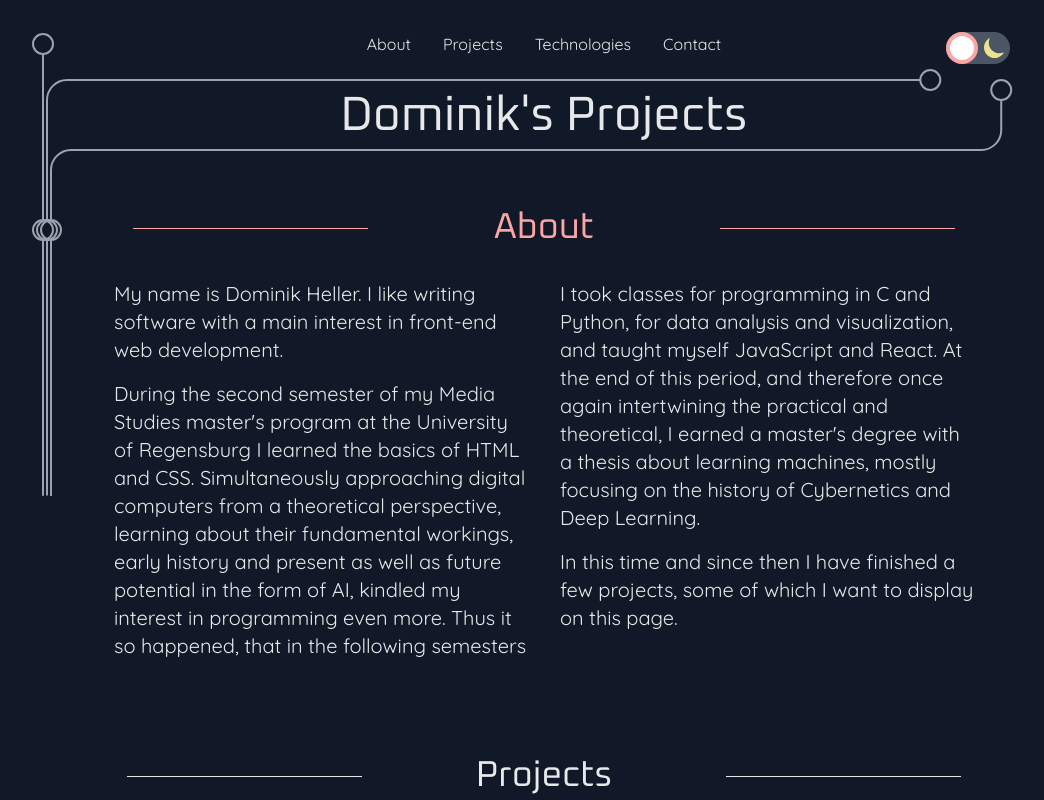
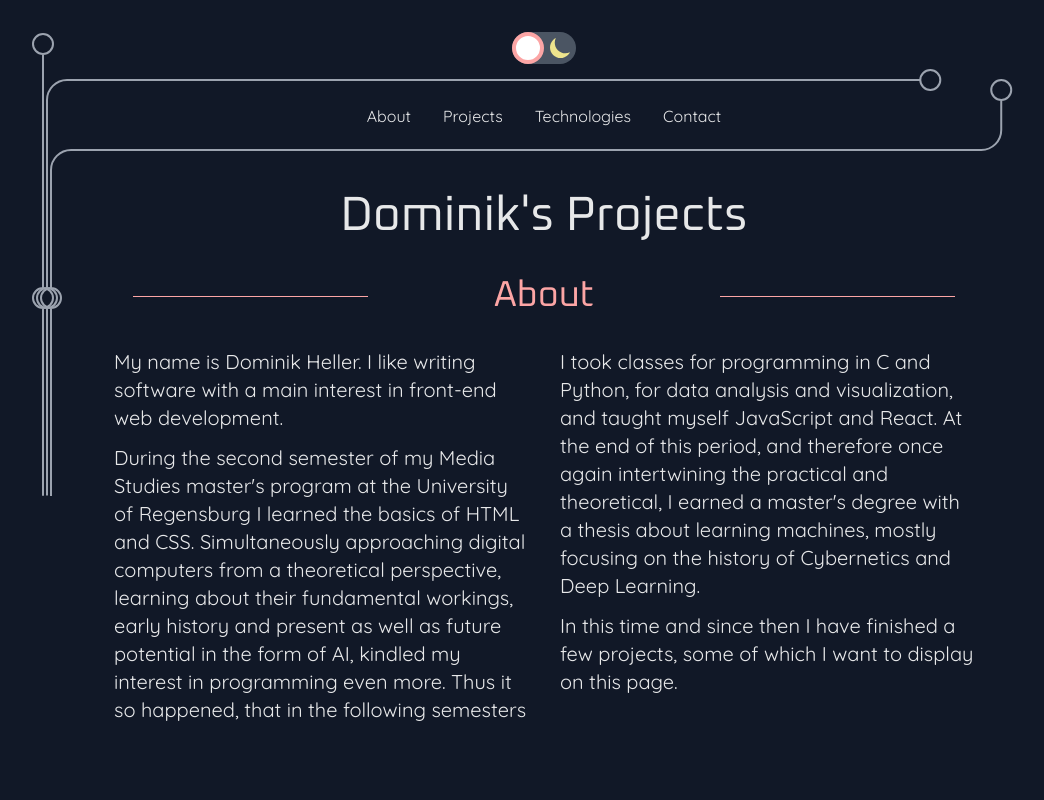
Before and after one commit to kilianmandscharo/portfolio_page, a Next.js app: page / in a window 1280 px wide. Shown: the top 800 px of the page, without its empty margins (102-1146 px from the left). Built offline with nearby package versions, Linux system fonts and the light colour scheme.

Commit message:
layout changes

```diff
--- a/components/About.tsx
+++ b/components/About.tsx
@@ -9,11 +9,11 @@ const About = React.forwardRef<HTMLDivElement, SegmentProps>((props, ref) => {
     return (
         <Section name="About" highlighted={props.highlighted}>
             <div ref={ref} className="sm:columns-2 gap-x-8 sm:px-10">
-                <p>
+                <p className="pb-3">
                     My name is Dominik Heller. I like writing software with a
                     main interest in front-end web development.
                 </p>
-                <p>
+                <p className="pb-3">
                     During the second semester of my Media Studies master's
                     program at the University of Regensburg I learned the basics
                     of HTML and CSS. Simultaneously approaching digital
@@ -29,7 +29,7 @@ const About = React.forwardRef<HTMLDivElement, SegmentProps>((props, ref) => {
                     about learning machines, mostly focusing on the history of
                     Cybernetics and Deep Learning.
                 </p>
-                <p>
+                <p className="pbl-3">
                     In this time and since then I have finished a few projects,
                     some of which I want to display on this page.
                 </p>
--- a/components/Navbar.tsx
+++ b/components/Navbar.tsx
@@ -7,7 +7,7 @@ const Navbar = () => {
 
     return (
         <nav className="mb-8 flex justify-center">
-            <ul className="flex flex-row text-base justify-around gap-4 sm:gap-8">
+            <ul className="flex flex-row text-[14px] sm:text-base justify-around gap-4 sm:gap-8">
                 {["About", "Projects", "Technologies", "Contact"].map(
                     (name) => (
                         <li
--- a/components/Project.tsx
+++ b/components/Project.tsx
@@ -57,9 +57,9 @@ const Project = ({ name, img, website, github, description }: ProjectProps) => {
                 <h3 className="text-xl sm:text-xl text-center my-2 text-red-300">
                     {name}
                 </h3>
-                <div className="text-base text-center mb-9 text-white/90">
+                <p className="text-base text-center mb-9 text-white/90">
                     ({description})
-                </div>
+                </p>
                 <div className="flex flex-col text-base gap-4 items-center justify-center">
                     {website && <ProjectLink name="website" link={website} />}
                     {github && <ProjectLink name="github" link={github} />}
--- a/components/ThemeSwitch.tsx
+++ b/components/ThemeSwitch.tsx
@@ -20,7 +20,7 @@ export default function ThemeSwitch() {
     return (
         <div
             onClick={handleClick}
-            className="absolute right-10 w-16 h-8 bg-gray-600 flex justify-around items-center rounded-full"
+            className="relative w-16 h-8 bg-gray-600 flex justify-around items-center rounded-full mb-10"
         >
             <div
                 className={`bg-white absolute w-8 h-8 border-4  rounded-full ${
--- a/pages/index.tsx
+++ b/pages/index.tsx
@@ -138,10 +138,10 @@ const Home = () => {
                                 : "bg-white text-gray-900"
                         }`}
                     >
-                        <header className="mb-9 z-10">
+                        <header className="flex justify-center items-center flex-col mb-9 z-10">
                             <ThemeSwitch />
                             <Navbar />
-                            <h1 className="text-[2rem] pt-[0.4rem] text-center font-header sm:text-5xl sm:pt-1">
+                            <h1 className="text-[2rem] text-center font-header sm:text-5xl mt-8 mb-[-2rem]">
                                 Dominik's Projects
                             </h1>
                         </header>
--- a/styles/globals.css
+++ b/styles/globals.css
@@ -10,10 +10,6 @@ html {
     margin: 0;
     background-color: #111827;
     scroll-behavior: smooth;
-}
-
-p {
-    margin-bottom: 1rem;
 }
 
 .icon-grid {
```
